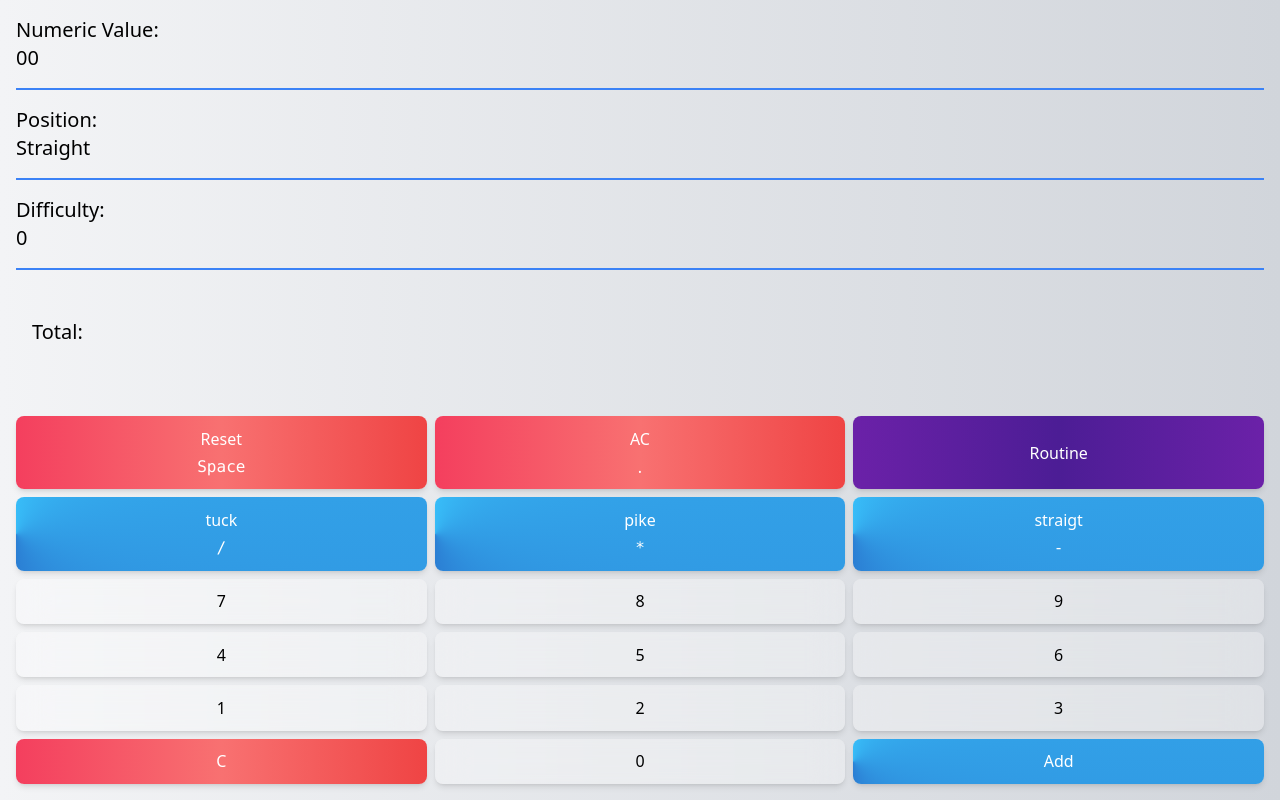
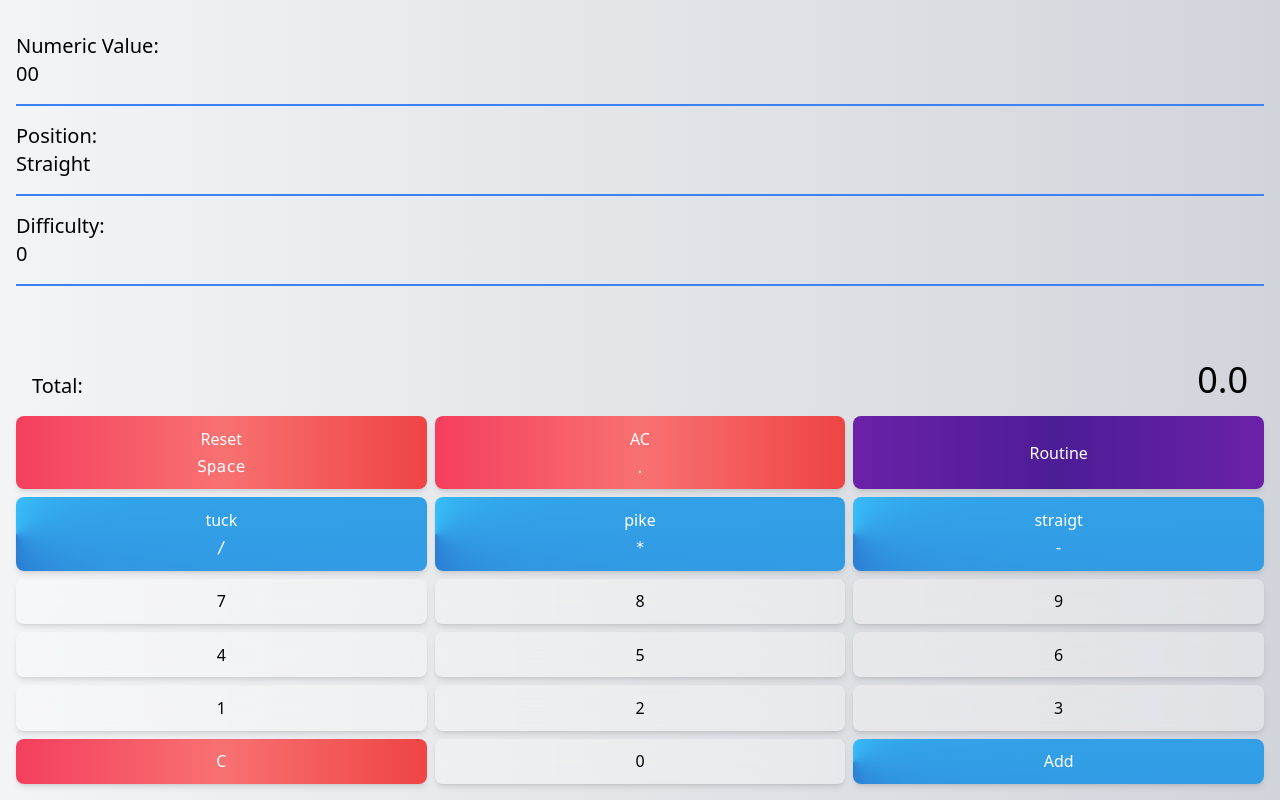
Before and after one commit to MattFreelanceWeb/tra-easycop, a Next.js app: page / in a window 1280 px wide. Built offline with nearby package versions, Linux system fonts and the light colour scheme.

Commit message:
💄 fix ui bug that not allowed to see the total difficulty on certain device

```diff
--- a/components/calculator/TelCalculator.tsx
+++ b/components/calculator/TelCalculator.tsx
@@ -16,9 +16,6 @@ function TelCalculator({}: Props) {
         routine={routine}
         skill={skill}
         position={position}
-        setRoutine={setRoutine}
-        setSkill={setSkill}
-        setPosition={setPosition}
       />
       <KeyboardTel
         routine={routine}
--- a/components/calculator/screen/ScreenTel.tsx
+++ b/components/calculator/screen/ScreenTel.tsx
@@ -4,23 +4,18 @@ import TotalRoutine from "./utils/TotalRoutine";
 
 type Props = {
   routine: any[];
-  setRoutine: Function;
   skill: string;
-  setSkill: Function;
   position: string;
-  setPosition: Function;
+
 };
 
 function ScreenTel({
   routine,
-  setRoutine,
   skill,
-  setSkill,
   position,
-  setPosition,
 }: Props) {
   return (
-    <div className="w-full  rounded-lg p-4 flex flex-col items-center text-xl capitalize gap-4 sm:h-full">
+    <div className="w-full rounded-lg p-4 grid grid-rows-2 text-xl capitalize gap-4">
         <ActualSkill position= {position} skill = {skill}/>
         <TotalRoutine routine={routine} />
     </div>
--- a/components/calculator/screen/utils/ActualSkill.tsx
+++ b/components/calculator/screen/utils/ActualSkill.tsx
@@ -5,7 +5,7 @@ type Props = { skill: string; position: string };
 
 function ActualSkill({ skill, position }: Props) {
   return (
-    <div className=" h-full w-full flex flex-col items-center justify-start -translate-y-4">
+    <div className=" w-full grid grid-row-3 place-items-center ">
       <div className="w-full">
         <p className="border-b-2 border-blue-500 py-4">
           numeric value: <br /> {skill ? skill : "00"}
@@ -14,7 +14,7 @@ function ActualSkill({ skill, position }: Props) {
           position: <br /> {position ? position : "straight"}
         </p>
       </div>
-      <div className="w-full text-start">
+      <div className="w-full">
         <p className="border-b-2 border-blue-500 py-4">
           difficulty: <br /> {calc(Number(skill), position)}
         </p>
--- a/components/calculator/screen/utils/TotalRoutine.tsx
+++ b/components/calculator/screen/utils/TotalRoutine.tsx
@@ -5,7 +5,7 @@ type Props = {routine:any[]}
 
 function TotalRoutine({routine}: Props) {
   return (
-    <div className="w-full h-full grid  gap-16 px-4 p-4 ">
+    <div className="w-full p-4 flex items-end justify-between translate-y-8">
     <span className="">total: </span>{" "}
     <span className="text-4xl">
       {calcTotalDifficulty(routine).toFixed(1)}
```
